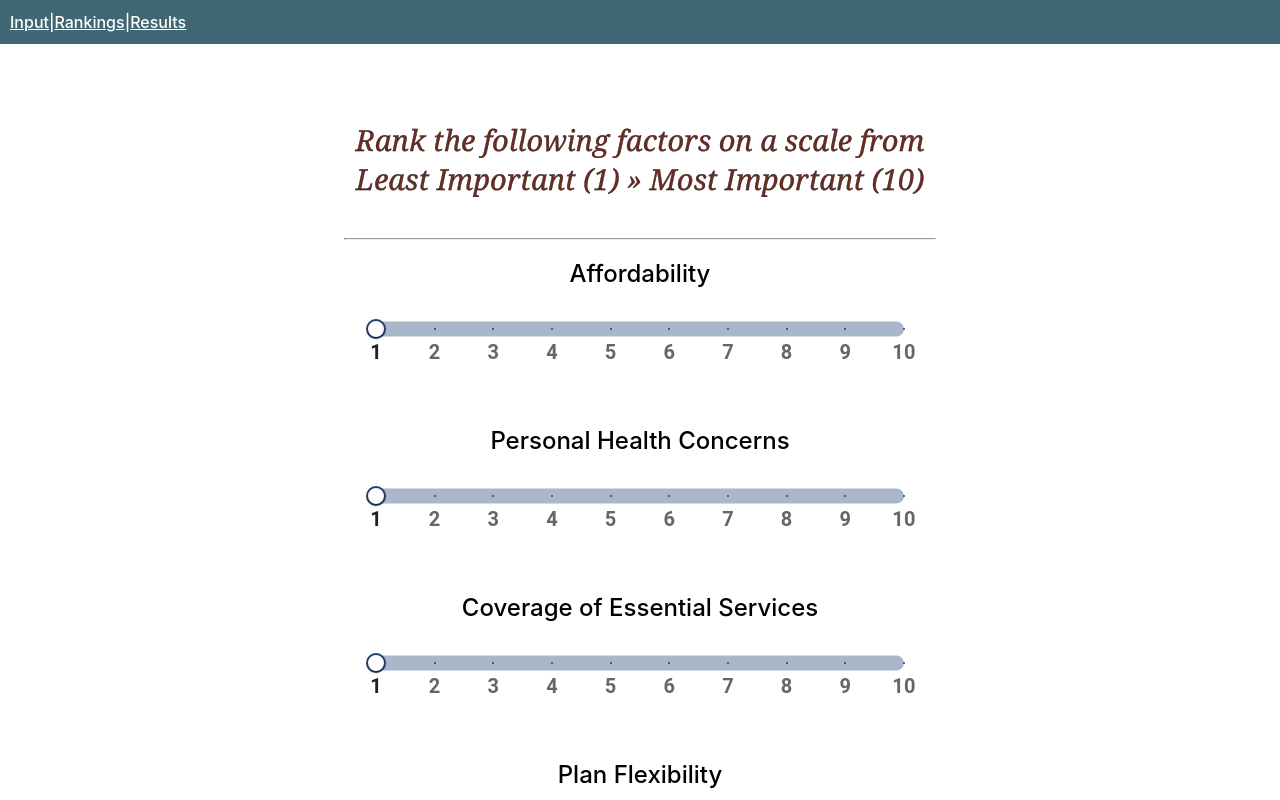
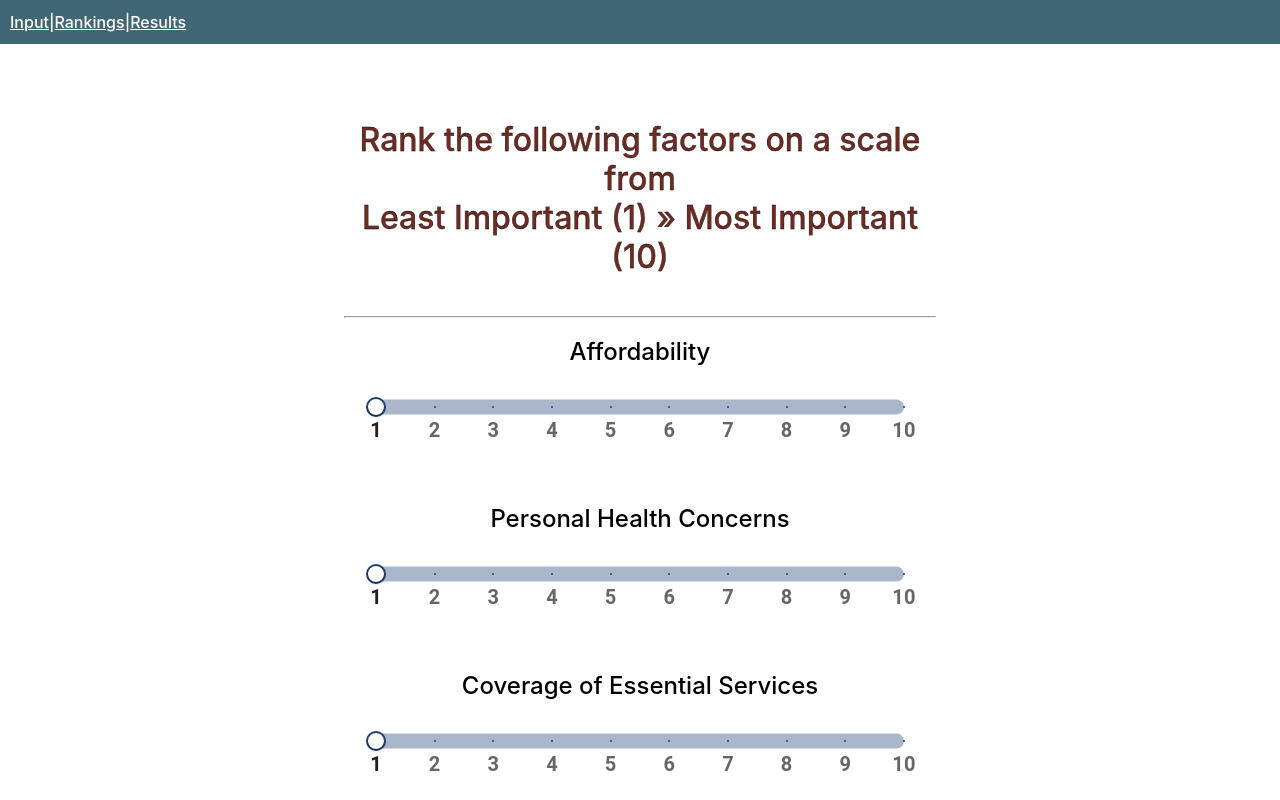
Before and after one commit to riasingh125/forge-spring25-software, a React (Vite) app in the folder frontend/: page /rankings in a window 1280 px wide. Shown: the top 800 px of the page. Built offline with nearby package versions, Linux system fonts and the light colour scheme.

Commit message:
add styling to rankings page

```diff
--- a/frontend/src/index.css
+++ b/frontend/src/index.css
@@ -28,11 +28,9 @@ h2 {
   color: var(--burgundy);
   -webkit-text-stroke-width: 0.3px;
   -webkit-text-stroke-color: #000;
-  font-family: Georgia;
-  font-style: italic;
   font-weight: 500;
   line-height: normal;
-  font-size: 29px;
+  font-size: 32px;
 }
 
 h3 {
--- a/frontend/src/pages/Ranking/Rankings.tsx
+++ b/frontend/src/pages/Ranking/Rankings.tsx
@@ -81,7 +81,7 @@ const Rankings: React.FC<ResultsProps> = ({results, setResults}) => {
              padding: 11 }}>
 
             {/**<h1 style = {{}}> Rank the following factors by importance. </h1> */}
-            <h2 style={{fontStyle: "italic", marginBottom: 40}}>
+            <h2 style={{marginBottom: 40}}>
              Rank the following factors on a scale from <br></br>
              Least Important (1) » Most Important (10)
             </h2>
```
